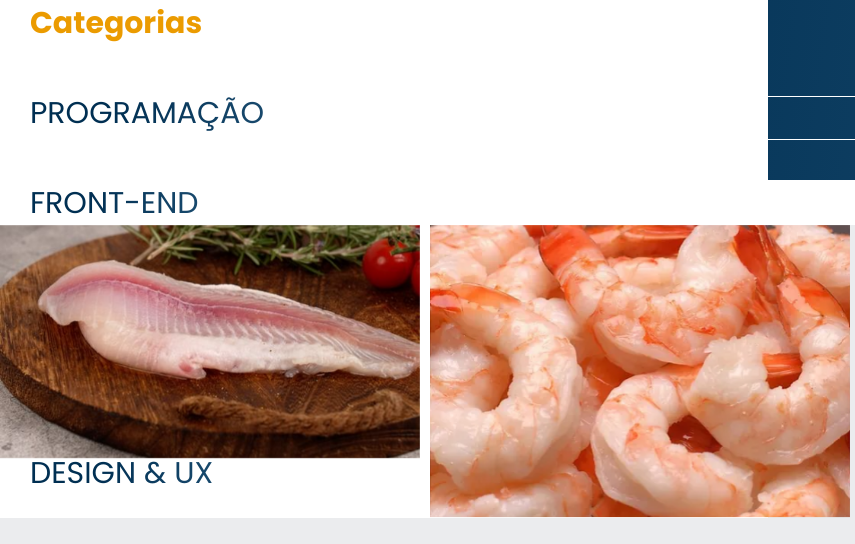
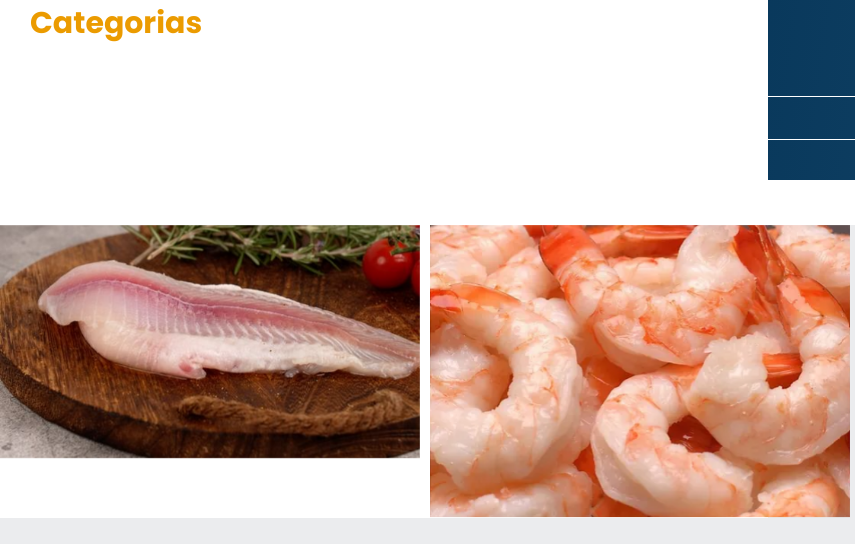
Before and after one commit to Victor9Lopez/projeto-de-venda-web, a plain HTML site: page index.html in a window 1280 px wide. Both pictures are taken after a click on the checkbox 10 px from the left and 50 px from the top of the page. Shown: the part 122-666 px from the top of the page, 0-855 px from the left. Drawn offline with nearby package versions, Linux system fonts and the light colour scheme; files whose address does not match are found by name.

Commit message:
Update header.css

```diff
--- a/styles/header.css
+++ b/styles/header.css
@@ -47,7 +47,7 @@
 }
 
 .lista-menu__link {
-    background: var(--azul-degrade);
+    background: white;
     -webkit-background-clip: text;
     -webkit-text-fill-color: transparent;
     background-clip: text;
```
